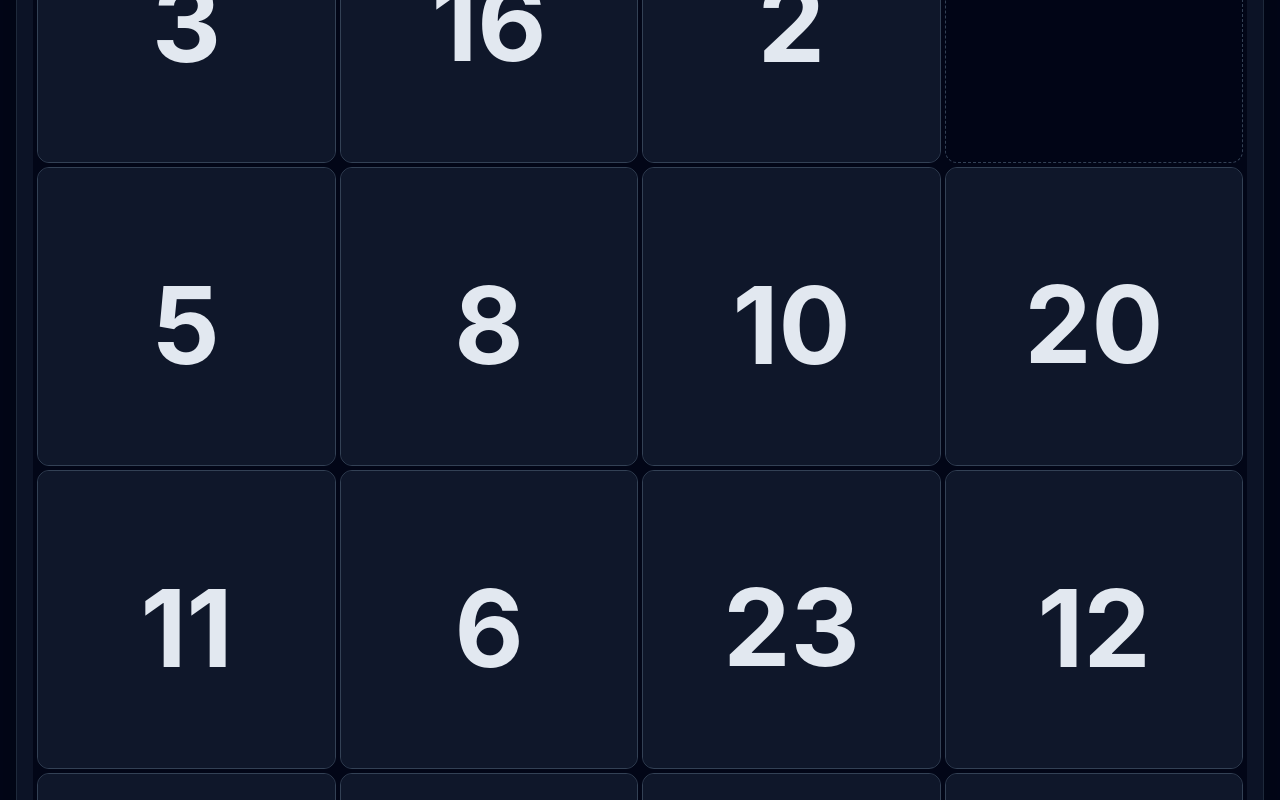
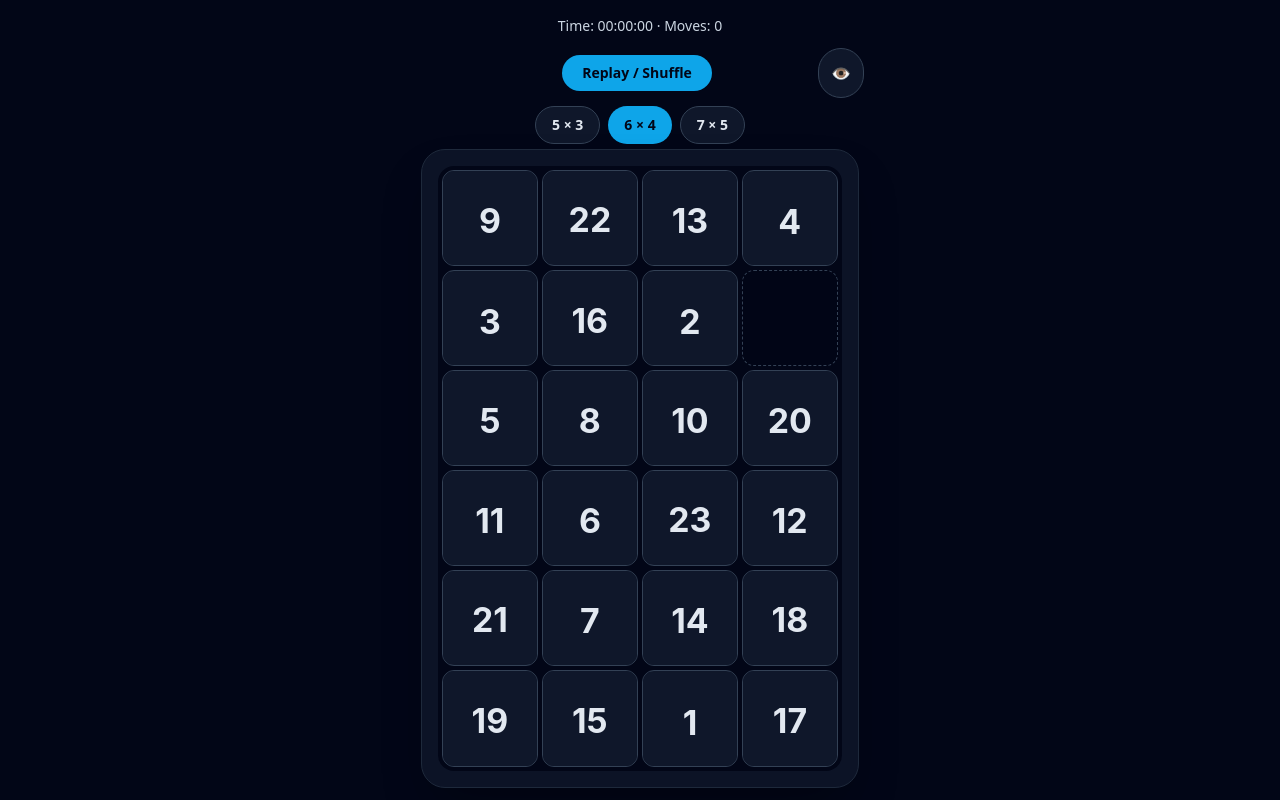
Before and after one commit to imrealq/4fun-sliding-puzzle, a React (Vite) app: page / in a window 1280 px wide. Built offline with nearby package versions, Linux system fonts and the light colour scheme.

Commit message:
fix: desktop view

```diff
--- a/src/features/puzzle/puzzle.board.tsx
+++ b/src/features/puzzle/puzzle.board.tsx
@@ -82,7 +82,7 @@ export function PuzzleBoard({ board, imageSrc, onTileMove }: PuzzleBoardProps):
   };
 
   return (
-    <div className="w-full rounded-3xl border border-slate-800 bg-slate-900/80 p-4 shadow-2xl shadow-black/30">
+    <div className="mx-auto rounded-3xl border border-slate-800 bg-slate-900/80 p-4 shadow-2xl shadow-black/30" style={{ width: `min(100%, calc((100dvh - 9rem) * ${board.cols} / ${board.rows}))` }}>
       <div
         className="grid w-full gap-1 overflow-hidden rounded-2xl bg-slate-950 p-1"
         style={{ gridTemplateColumns: `repeat(${board.cols}, minmax(0, 1fr))`, aspectRatio: `${board.cols} / ${board.rows}` }}
```
